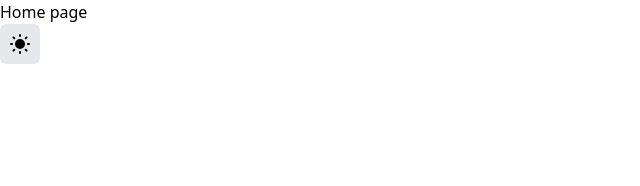
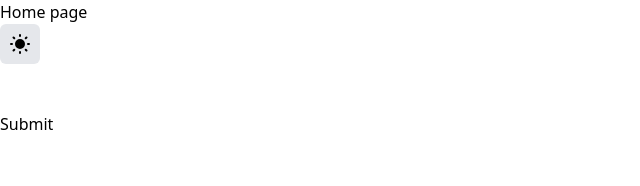
Before and after one commit to nabin25/cms-react, a React (Vite) app: page / in a window 1280 px wide. Shown: the top 186 px of the page, without its empty margins (0-640 px from the left). Built offline with nearby package versions, Linux system fonts and the light colour scheme.

Commit message:
Auth provider with login logout function defined along with login api integration

```diff
--- a/package.json
+++ b/package.json
@@ -10,20 +10,23 @@
     "preview": "vite preview"
   },
   "dependencies": {
+    "@hookform/resolvers": "^5.0.1",
     "@tailwindcss/vite": "^4.1.6",
     "@tanstack/react-query": "^5.76.1",
     "autoprefixer": "^10.4.21",
+    "axios": "^1.9.0",
     "postcss": "^8.5.3",
     "react": "^19.1.0",
     "react-dom": "^19.1.0",
     "react-hook-form": "^7.56.3",
-    "react-router": "^7.6.0",
+    "react-router-dom": "^7.6.0",
     "tailwindcss": "^4.1.6",
     "zod": "^3.24.4",
     "zustand": "^5.0.4"
   },
   "devDependencies": {
     "@eslint/js": "^9.25.0",
+    "@types/node": "^22.15.18",
     "@types/react": "^19.1.2",
     "@types/react-dom": "^19.1.2",
     "@vitejs/plugin-react": "^4.4.1",
--- a/src/App.tsx
+++ b/src/App.tsx
@@ -1,11 +1,13 @@
 import "./App.css";
 import ThemeToggler from "./components/ui/ThemeToggler";
+import SignInPage from "./pages/auth/SignInPage";
 
 function App() {
   return (
     <>
       <p className="dark:text-red-300 text-black">Home page</p>
       <ThemeToggler />
+      <SignInPage />
     </>
   );
 }
--- /dev/null
+++ b/src/api/auth/useLogin.ts
@@ -0,0 +1,24 @@
+import { useMutation } from "@tanstack/react-query";
+import axios from "axios";
+
+const loginUser = async ({
+  email,
+  password,
+}: {
+  email: string;
+  password: string;
+}) => {
+  const result = await axios.get(
+    `${import.meta.env.VITE_FIRST_MOCK_ENDPOINT}/api/users?email=${email}&password=${password}`
+  );
+
+  return result?.data;
+};
+
+const useLogin = () => {
+  return useMutation({
+    mutationFn: loginUser,
+  });
+};
+
+export default useLogin;
--- /dev/null
+++ b/src/api/useCreateFirstApi.ts
@@ -0,0 +1,36 @@
+"use client";
+import axios from "axios";
+import { useAuth } from "../providers/AuthProvider";
+
+const useCreateFirstApi = () => {
+  const token = localStorage.getItem("token");
+  const { logout } = useAuth();
+
+  const api = axios.create({
+    baseURL: import.meta.env.VITE_FIRST_MOCK_ENDPOINT + "/api",
+  });
+
+  api.interceptors.request.use(function (config) {
+    if (config.headers) {
+      config.headers["Authorization"] = `Bearer ${token}`;
+      config.headers["Origin"] = window.location.href;
+
+      return config;
+    }
+    return config;
+  });
+
+  api.interceptors.response.use(
+    (response) => response,
+    (error) => {
+      if ([401, 403].includes(parseInt(error?.response?.status))) {
+        logout();
+      }
+      return Promise.reject(error);
+    }
+  );
+
+  return api;
+};
+
+export default useCreateFirstApi;
--- /dev/null
+++ b/src/api/useCreateSecondApi.ts
@@ -0,0 +1,37 @@
+"use client";
+import axios from "axios";
+import { useAuth } from "../providers/AuthProvider";
+
+const useCreateSecondApi = () => {
+  const token = localStorage.getItem("token");
+
+  const { logout } = useAuth();
+
+  const api = axios.create({
+    baseURL: import.meta.env.VITE_SECOND_MOCK_ENDPOINT + "/api",
+  });
+
+  api.interceptors.request.use(function (config) {
+    if (config.headers) {
+      config.headers["Authorization"] = `Bearer ${token}`;
+      config.headers["Origin"] = window.location.href;
+
+      return config;
+    }
+    return config;
+  });
+
+  api.interceptors.response.use(
+    (response) => response,
+    (error) => {
+      if ([401, 403].includes(parseInt(error?.response?.status))) {
+        logout();
+      }
+      return Promise.reject(error);
+    }
+  );
+
+  return api;
+};
+
+export default useCreateSecondApi;
--- a/src/components/icons/LightIcon.tsx
+++ b/src/components/icons/LightIcon.tsx
@@ -10,9 +10,9 @@ export default function LightIcon({ ...props }: React.SVGProps<SVGSVGElement>) {
       <path
         d="M12 3V4M12 20V21M4 12H3M6.31412 6.31412L5.5 5.5M17.6859 6.31412L18.5 5.5M6.31412 17.69L5.5 18.5001M17.6859 17.69L18.5 18.5001M21 12H20M16 12C16 14.2091 14.2091 16 12 16C9.79086 16 8 14.2091 8 12C8 9.79086 9.79086 8 12 8C14.2091 8 16 9.79086 16 12Z"
         stroke="#000000"
-        stroke-width="2"
-        stroke-linecap="round"
-        stroke-linejoin="round"
+        strokeWidth="2"
+        strokeLinecap="round"
+        strokeLinejoin="round"
       />
     </svg>
   );
--- a/src/main.tsx
+++ b/src/main.tsx
@@ -3,11 +3,20 @@ import { createRoot } from "react-dom/client";
 import "./index.css";
 import App from "./App.tsx";
 import { ThemeProvider } from "./providers/ThemeProvider.tsx";
+import AuthProvider from "./providers/AuthProvider.tsx";
+import { BrowserRouter } from "react-router-dom";
+import QueryProvider from "./providers/QueryProvider.tsx";
 
 createRoot(document.getElementById("root")!).render(
   <StrictMode>
-    <ThemeProvider>
-      <App />
-    </ThemeProvider>
+    <BrowserRouter>
+      <QueryProvider>
+        <ThemeProvider>
+          <AuthProvider>
+            <App />
+          </AuthProvider>
+        </ThemeProvider>
+      </QueryProvider>
+    </BrowserRouter>
   </StrictMode>
 );
--- /dev/null
+++ b/src/pages/auth/SignInPage.tsx
@@ -0,0 +1,64 @@
+import { z } from "zod";
+import { loginSchema } from "../../schemas/login.schema";
+import { useForm } from "react-hook-form";
+import useLogin from "../../api/auth/useLogin";
+import { useAuth } from "../../providers/AuthProvider";
+import { zodResolver } from "@hookform/resolvers/zod";
+
+type ILoginData = z.infer<typeof loginSchema>;
+
+const SignInPage = () => {
+  const {
+    register,
+    handleSubmit,
+    formState: { errors },
+  } = useForm<ILoginData>({ resolver: zodResolver(loginSchema) });
+
+  const loginMutation = useLogin();
+
+  const { login } = useAuth();
+
+  const onSubmit = (data: ILoginData) => {
+    loginMutation?.mutate(data, {
+      onSuccess: (data) => {
+        if (data && data.length > 0) {
+          login(
+            {
+              full_name: data[0]?.full_name,
+              email: data[0]?.email,
+              avatar: data[0]?.avatar,
+            },
+            data[0]?.token
+          );
+        } else {
+        }
+      },
+      onError: () => {},
+    });
+  };
+  return (
+    <>
+      <form onSubmit={handleSubmit(onSubmit)}>
+        <input
+          type="text"
+          {...register("email")}
+          className="block border-black dark:border-white"
+        />
+        {errors?.email?.message && (
+          <p className="block">{errors?.email?.message}</p>
+        )}
+        <input
+          type="password"
+          {...register("password")}
+          className="block border-black dark:border-white"
+        />
+        {errors?.password?.message && (
+          <p className="block">{errors?.password?.message}</p>
+        )}
+        <button type="submit">Submit</button>
+      </form>
+    </>
+  );
+};
+
+export default SignInPage;
--- /dev/null
+++ b/src/providers/AuthProvider.tsx
@@ -0,0 +1,80 @@
+"use client";
+import { useQueryClient } from "@tanstack/react-query";
+import { createContext, useContext, useState } from "react";
+import { useNavigate } from "react-router-dom";
+
+interface IUser {
+  full_name: string;
+  email: string;
+  avatar: string;
+}
+
+type ContextValue = {
+  login: (user: IUser, token: string) => void;
+  logout: () => void;
+  token: string | null;
+  user: IUser | null;
+};
+
+const AuthContext = createContext<ContextValue | undefined>(undefined);
+
+const AuthProvider = ({ children }: { children: React.ReactNode }) => {
+  const client = useQueryClient();
+
+  const navigate = useNavigate();
+
+  const getInitialAuthState = () => {
+    if (typeof window !== "undefined") {
+      const initialUser = localStorage.getItem("user")
+        ? JSON.parse(localStorage.getItem("user") ?? "")
+        : null;
+      const initialToken = localStorage.getItem("token") || null;
+      return {
+        user: initialUser,
+        token: initialToken,
+      };
+    }
+    return { user: null, token: null };
+  };
+
+  const [authState, setAuthState] = useState(getInitialAuthState);
+
+  const login = (user: IUser, token: string) => {
+    localStorage.setItem("user", JSON.stringify(user));
+    localStorage.setItem("token", token);
+
+    setAuthState({ user, token });
+    navigate("/");
+  };
+
+  const logout = () => {
+    localStorage.removeItem("token");
+    localStorage.removeItem("user");
+
+    navigate("/auth/sign-in");
+    client.clear();
+    setTimeout(() => {
+      console.log("Logged out successufully");
+    }, 100);
+  };
+
+  const value = {
+    login,
+    logout,
+    token: authState.token,
+    user: authState.user,
+  };
+
+  return <AuthContext.Provider value={value}>{children}</AuthContext.Provider>;
+};
+
+const useAuth = () => {
+  const context = useContext(AuthContext);
+  if (context === undefined) {
+    throw new Error("useAuth must be used within an AuthProvider");
+  }
+  return context;
+};
+
+export { useAuth };
+export default AuthProvider;
--- /dev/null
+++ b/src/providers/QueryProvider.tsx
@@ -0,0 +1,19 @@
+import { QueryClient, QueryClientProvider } from "@tanstack/react-query";
+
+const queryClient = new QueryClient({
+  defaultOptions: {
+    queries: {
+      refetchOnWindowFocus: false,
+      staleTime: 15 * 60 * 1000,
+      retry: false,
+    },
+  },
+});
+
+function QueryProvider({ children }: { children: React.ReactNode }) {
+  return (
+    <QueryClientProvider client={queryClient}>{children}</QueryClientProvider>
+  );
+}
+
+export default QueryProvider;
--- /dev/null
+++ b/src/schemas/login.schema.ts
@@ -0,0 +1,6 @@
+import { z } from "zod";
+
+export const loginSchema = z.object({
+  email: z.string().email("Invalid email address"),
+  password: z.string().min(8, "Password must be at least 8 characters long."),
+});
```
Also changed, not shown: 2 other files (tests, documents, lock files or other folders).
